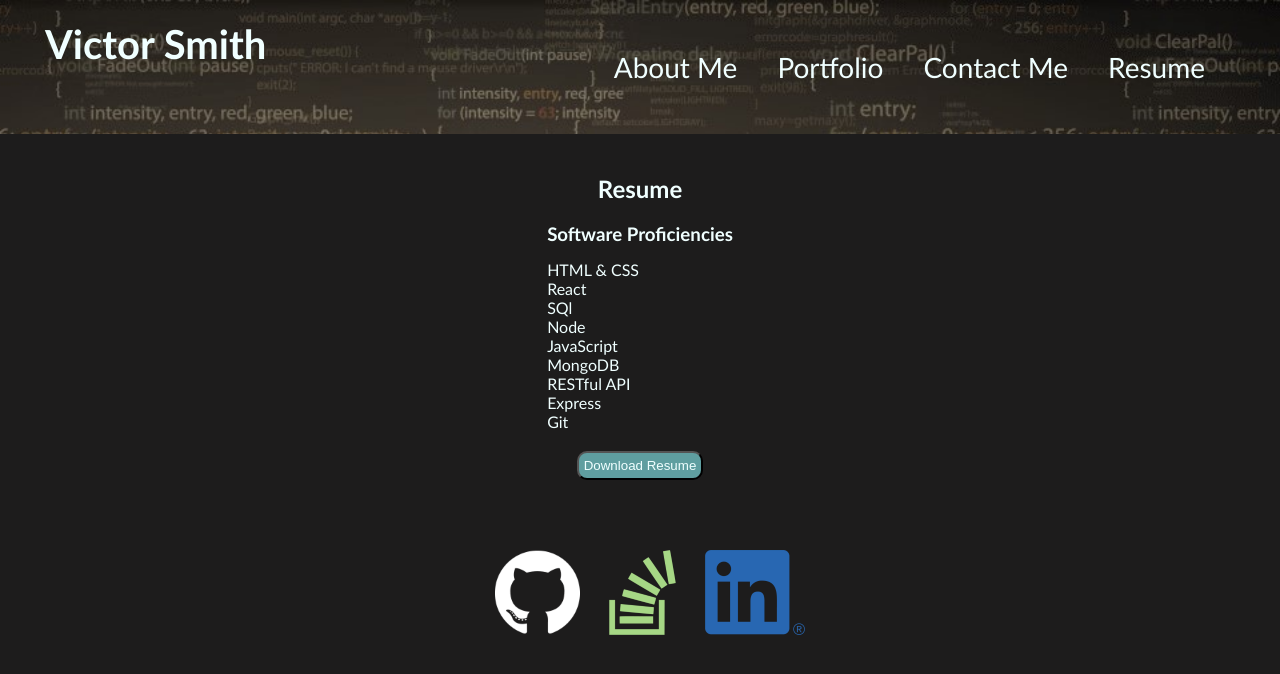
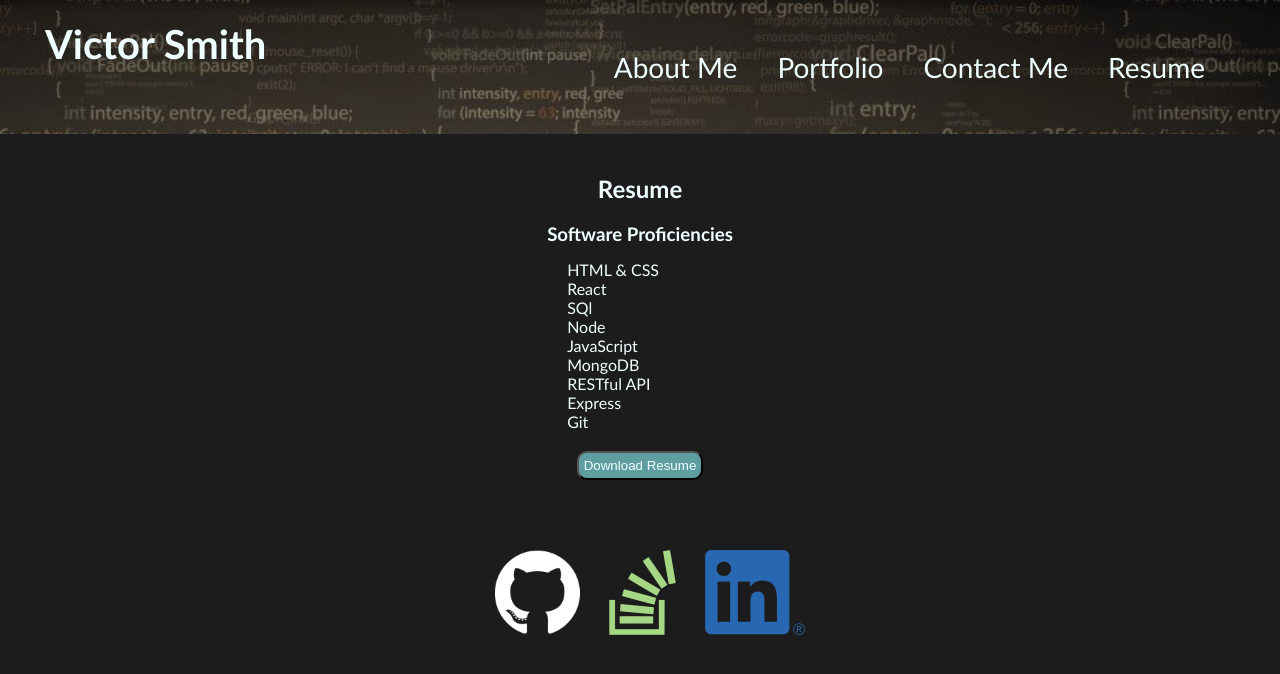
Before and after one commit to vic-smith/vsmith, a React (Create React App) app: page /resume in a window 1280 px wide. Shown: the top 674 px of the page. Built offline with nearby package versions, Linux system fonts and the light colour scheme.

Commit message:
indented profs

```diff
--- a/src/components/Resume/index.js
+++ b/src/components/Resume/index.js
@@ -5,6 +5,7 @@ function Resume() {
       <div className="skills">
         <ul>
           <h3 className="list">Software Proficiencies</h3>
+          <div className="indent">
           <li>HTML & CSS</li>
           <li>React</li>
           <li>SQl</li>
@@ -14,6 +15,7 @@ function Resume() {
           <li>RESTful API</li>
           <li>Express</li>
           <li>Git</li>
+          </div>
         </ul>
       </div>
     <a className="skills" href="https://docs.google.com/document/d/1Nl3HxVLpAR-qhFB9gZOi0GxivIO9mam6lro1ew9TlH0/export?format=pdf">
--- a/src/index.css
+++ b/src/index.css
@@ -190,11 +190,14 @@ a:link{
   display: flex;
   font-family: "Trebuchet MS", "Lucida Sans Unicode", "Lucida Grande",
   "Lucida Sans", Arial, sans-serif;
-  justify-content: space-around;
+  margin: auto;
 }
-
+.indent {
+  padding-left: 20px;
+}
 .list {
   padding-bottom: 15px;
+
 }
 
 ul {
```
